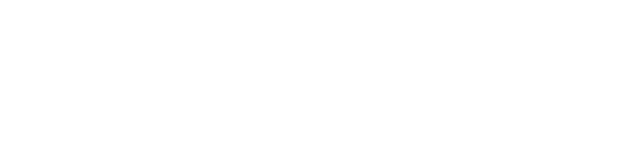
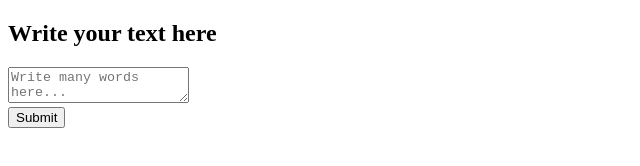
Before and after one commit to broCNR/i3_typing_Master_2026, a plain HTML site: page list of tests.html in a window 1280 px wide. Shown: the whole page, without its empty margins (0-640 px from the left). Drawn offline with Linux system fonts and the light colour scheme.

Commit message:
listoftest

```diff
--- a/list of tests.html
+++ b/list of tests.html
@@ -3,9 +3,15 @@
 <head>
     <meta charset="UTF-8">
     <meta name="viewport" content="width=device-width, initial-scale=1.0">
-    <title>Document</title>
+    <title>Midterm</title>
 </head>
 <body>
+    <h2>Write your text here</h2>
 
+    <form>
+        <textarea placeholder="Write many words here..."></textarea>
+        <br>
+        <button type="submit">Submit</button>
+    </form>
 </body>
 </html>
```
